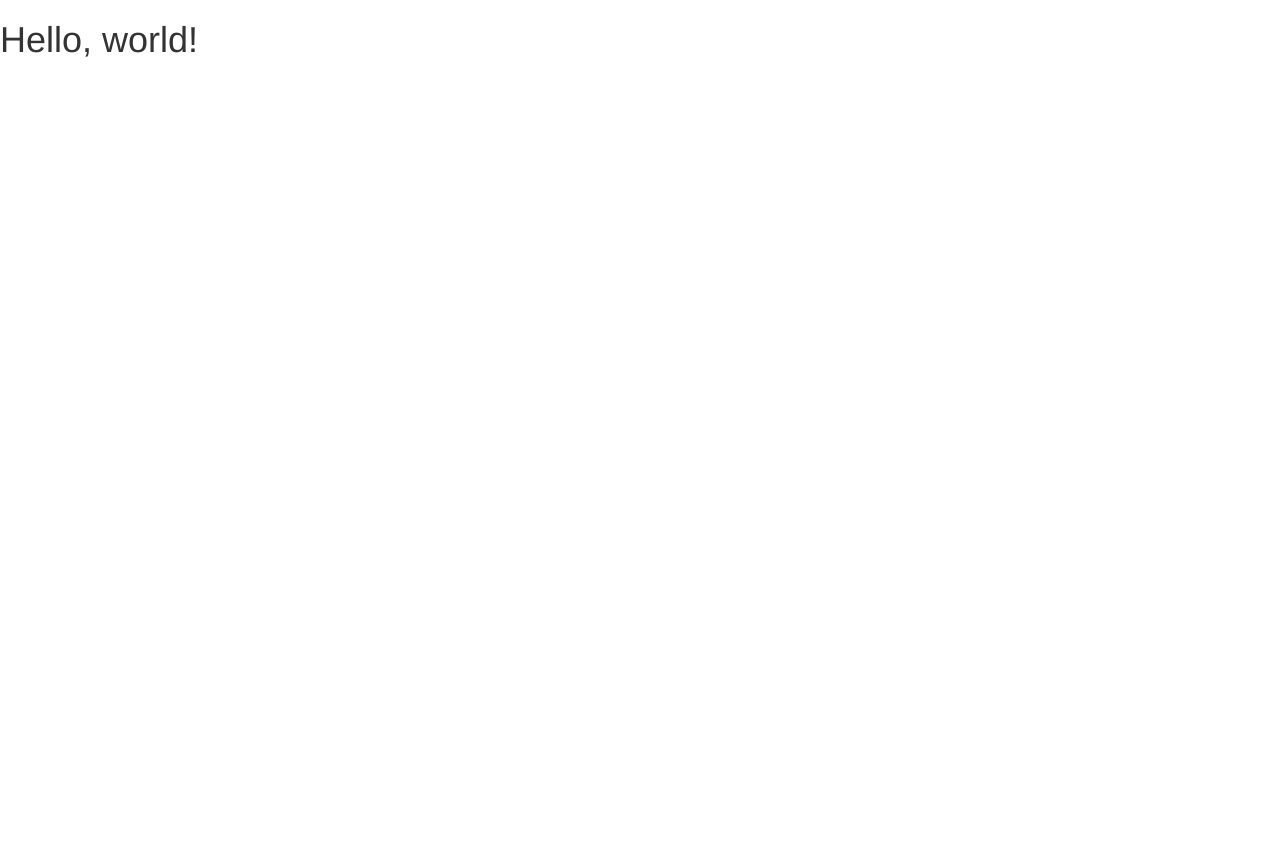
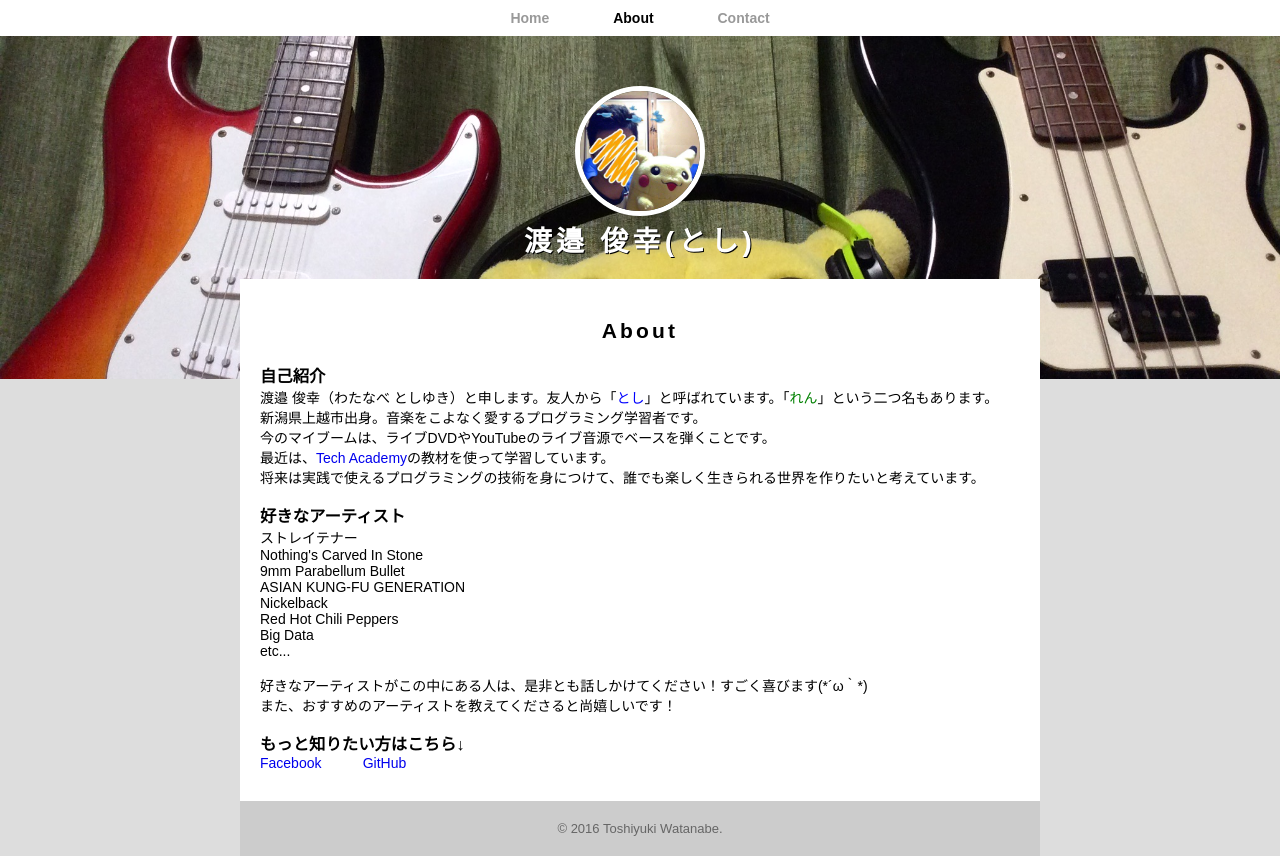
Before and after one commit to rengoing/rengoing.github.io, a plain HTML site: page index.html in a window 1280 px wide. Before the commit the page ends 800 px from the top, so only its background shows below. Drawn offline with nearby package versions, Linux system fonts and the light colour scheme.

Commit message:
Reconstruct files

```diff
--- a/index.html
+++ b/index.html
@@ -2,17 +2,59 @@
 	<html lang="ja">
 	    <head>
 	        <meta charset="utf-8">
-    <meta http-equiv="X-UA-Compatible" content="IE=edge">
-    <meta name="viewport" content="width=device-width, initial-scale=1">
-    <title>Bootstrap Sample</title>
-    <!-- BootstrapのCSS読み込み -->
-    <link rel="stylesheet" href="//maxcdn.bootstrapcdn.com/bootstrap/3.3.5/css/bootstrap.min.css">
-    <!-- jQuery読み込み -->
-    <script src="//ajax.googleapis.com/ajax/libs/jquery/1.11.3/jquery.min.js"></script>
-    <!-- BootstrapのJS読み込み -->
-    <script src="//maxcdn.bootstrapcdn.com/bootstrap/3.3.5/js/bootstrap.min.js"></script>
+	        <meta name="keywords" content="プログラミング,新潟,上越,ベース,Tech Academy">
+	        <meta name="description" content="渡邉 俊幸のプロフィールページです。">
+	        <title>Toshi's Profile☆</title>
+	        <link rel="stylesheet" href="toshi_about.css">
 	    </head>
 	    <body>
-    <h1>Hello, world!</h1>
+	        <header>
+	            <nav>
+	                <ul>
+	                    <li><a href="">Home</a></li>
+	                    <li><a href="inde.html" class="selected">About</a></li>
+	                    <li><a href="">Contact</a></li>
+	                </ul>
+	            </nav>
+	            <div id="logo">
+	                <img src="facebook_first_profile.jpg" alt="">
+	                <h1>渡邉 俊幸(とし)</h1>
+	            </div>
+	        </header>
+	        <div class="container">
+	            <section>
+	                <h2>About</h2>
+	                <h3>自己紹介</h3>
+	                <p>渡邉 俊幸（わたなべ としゆき）と申します。友人から「<span class="blue">とし</span>」と呼ばれています。「<span class="green">れん</span>」という二つ名もあります。</p>
+	                <p>新潟県上越市出身。音楽をこよなく愛するプログラミング学習者です。</p>
+	                <p>今のマイブームは、ライブDVDやYouTubeのライブ音源でベースを弾くことです。</p>
+	                <p>最近は、<span><a href="https://techacademy.jp/" target="_blank">Tech Academy</a></span>の教材を使って学習しています。</p>
+	                <p>将来は実践で使えるプログラミングの技術を身につけて、誰でも楽しく生きられる世界を作りたいと考えています。</p>
+	                <br>
+	                <h3>好きなアーティスト</h3>
+	                <ul style="list-style:none">
+	                    <li>ストレイテナー</li>
+	                    <li>Nothing's Carved In Stone</li>
+	                    <li>9mm Parabellum Bullet</li>
+	                    <li>ASIAN KUNG-FU GENERATION<li>
+	                    <li>Nickelback</li>
+	                    <li>Red Hot Chili Peppers</li>
+	                    <li>Big Data</li>
+	                </ul>
+	                <p>etc...</p>
+	                <br>
+	                <p>好きなアーティストがこの中にある人は、是非とも話しかけてください！すごく喜びます(*´ω｀*)</p>
+	                <p>また、おすすめのアーティストを教えてくださると尚嬉しいです！</p>
+	                <br>
+	                <h3>もっと知りたい方はこちら↓</h3>
+	                <ul style="list-style:none" class="access">
+	                  <li><a href="https://www.facebook.com/profile.php?id=100013390381904" target="_blank">Facebook</a></li>
+	                  <li><a href="https://github.com/rengoing/rengoing.github.io" target="_blank">GitHub</a></li>
+	                </ul>
+	            </section>
+	            <footer>
+	                <p>&copy; 2016 Toshiyuki Watanabe.</p>
+	            </footer>
+	        </div>
 	    </body>
 	</html>
```
Also changed, not shown: my-portfolio/toshi_about.html (deleted, +0 -60 lines), facebook_first_profile.jpg (renamed from my-portfolio/facebook_first_profile.jpg), port_background.jpg (renamed from my-portfolio/port_background.jpg), toshi_about.css (renamed from my-portfolio/toshi_about.css). Lines whose indentation alone changed are shown as unchanged.
